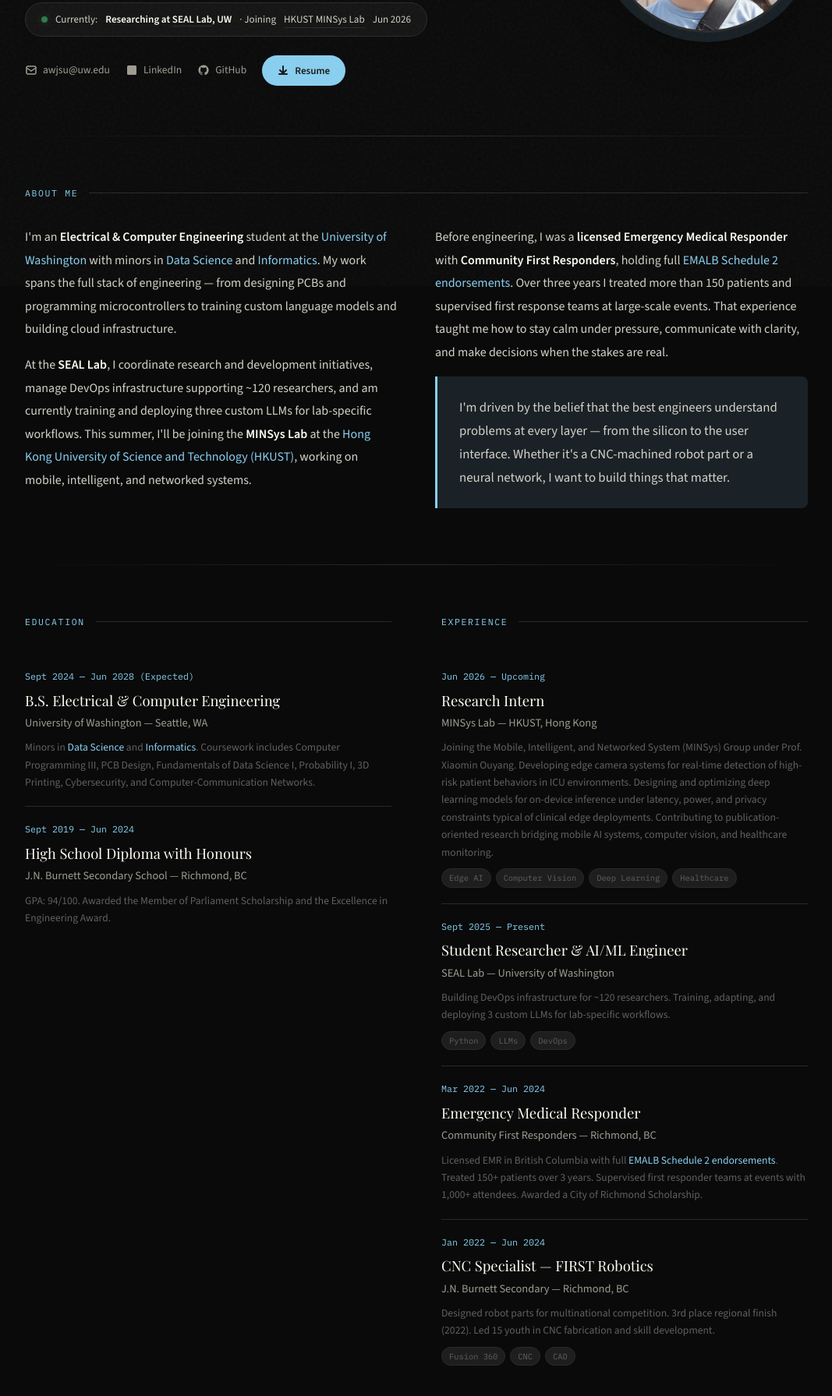
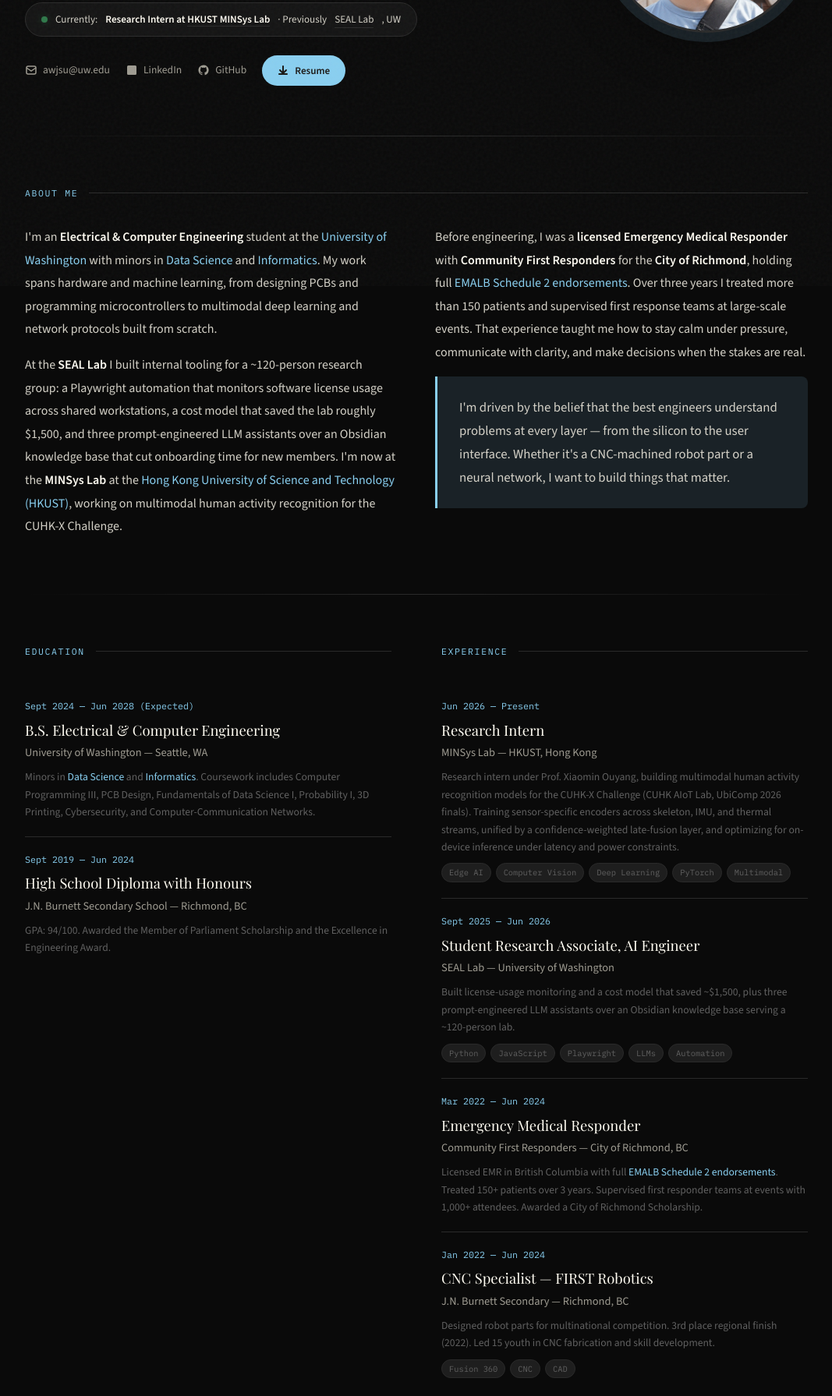
Before and after one commit to aaronsuu/aaronsuu.github.io, an Astro site: page / in a window 1280 px wide. Shown: the part 433-2224 px from the top of the page at 78% size, without its empty margins (106-1173 px from the left). Built offline with nearby package versions, Linux system fonts and the light colour scheme; Astro itself is replaced by a stand-in of ours; a web font is replaced by a local one.

Commit message:
julupdate

```diff
--- a/src/pages/index.astro
+++ b/src/pages/index.astro
@@ -8,7 +8,7 @@ import BaseLayout from '../layouts/BaseLayout.astro';
       <p class="greet">Hello, I'm</p>
       <h1>Aaron Su<br><span class="tw-wrap"><span id="tw"></span><span class="tw-cur"></span></span></h1>
       <p class="tag">Electrical &amp; computer engineering student at the <a href="https://www.ece.uw.edu/" target="_blank">University of Washington</a>. I design circuits, train models, and build things that bridge hardware and software.</p>
-      <div class="status"><span class="dot"></span> Currently: <strong>Researching at <a href="http://uwseal.com/" target="_blank" style="color:inherit;border-bottom:1px solid var(--border)">SEAL Lab</a>, UW</strong> · Joining <a href="https://xmouyang.github.io/" target="_blank" style="color:inherit;border-bottom:1px solid var(--border)">HKUST MINSys Lab</a> Jun 2026</div>
+      <div class="status"><span class="dot"></span> Currently: <strong>Research Intern at <a href="https://xmouyang.github.io/" target="_blank" style="color:inherit;border-bottom:1px solid var(--border)">HKUST MINSys Lab</a></strong> · Previously <a href="http://uwseal.com/" target="_blank" style="color:inherit;border-bottom:1px solid var(--border)">SEAL Lab</a>, UW</div>
       <div class="contacts">
         <a class="cl" href="mailto:awjsu@uw.edu"><svg width="16" height="16" fill="none" stroke="currentColor" stroke-width="1.5"><rect x="2" y="3" width="12" height="10" rx="2"/><path d="M2 5l6 4 6-4"/></svg> awjsu&#64;uw.edu</a>
         <a class="cl" href="https://linkedin.com/in/aaronsuuu/" target="_blank"><svg width="16" height="16" fill="currentColor"><path d="M2 3.5A1.5 1.5 0 0 1 3.5 2h9A1.5 1.5 0 0 1 14 3.5v9a1.5 1.5 0 0 1-1.5 1.5h-9A1.5 1.5 0 0 1 2 12.5v-9zM5.3 6.8v4.7h-1.6V6.8h1.6zm-.8-2.5a.93.93 0 1 1 0 1.86.93.93 0 0 1 0-1.86zM11.7 11.5h-1.6V9.2c0-.6-.2-1-.7-1-.4 0-.6.3-.7.5v2.8H7.1V6.8h1.5v.6c.2-.3.6-.7 1.4-.7 1 0 1.7.7 1.7 2.1v2.7z"/></svg> LinkedIn</a>
@@ -27,11 +27,11 @@ import BaseLayout from '../layouts/BaseLayout.astro';
     <div class="slabel">About Me</div>
     <div class="bio-grid">
       <div>
-        <p>I'm an <strong>Electrical &amp; Computer Engineering</strong> student at the <a href="https://www.ece.uw.edu/" target="_blank"><em>University of Washington</em></a> with minors in <a href="https://dataminor.uw.edu/" target="_blank"><em>Data Science</em></a> and <a href="https://ischool.uw.edu/" target="_blank"><em>Informatics</em></a>. My work spans the full stack of engineering — from designing PCBs and programming microcontrollers to training custom language models and building cloud infrastructure.</p>
-        <p>At the <a href="http://uwseal.com/" target="_blank"><strong>SEAL Lab</strong></a>, I coordinate research and development initiatives, manage DevOps infrastructure supporting ~120 researchers, and am currently training and deploying three custom LLMs for lab-specific workflows. This summer, I'll be joining the <a href="https://xmouyang.github.io/" target="_blank"><strong>MINSys Lab</strong></a> at the <a href="https://hkust.edu.hk/" target="_blank">Hong Kong University of Science and Technology (HKUST)</a>, working on mobile, intelligent, and networked systems.</p>
+        <p>I'm an <strong>Electrical &amp; Computer Engineering</strong> student at the <a href="https://www.ece.uw.edu/" target="_blank"><em>University of Washington</em></a> with minors in <a href="https://dataminor.uw.edu/" target="_blank"><em>Data Science</em></a> and <a href="https://ischool.uw.edu/" target="_blank"><em>Informatics</em></a>. My work spans hardware and machine learning, from designing PCBs and programming microcontrollers to multimodal deep learning and network protocols built from scratch.</p>
+        <p>At the <a href="http://uwseal.com/" target="_blank"><strong>SEAL Lab</strong></a> I built internal tooling for a ~120-person research group: a Playwright automation that monitors software license usage across shared workstations, a cost model that saved the lab roughly $1,500, and three prompt-engineered LLM assistants over an Obsidian knowledge base that cut onboarding time for new members. I'm now at the <a href="https://xmouyang.github.io/" target="_blank"><strong>MINSys Lab</strong></a> at the <a href="https://hkust.edu.hk/" target="_blank">Hong Kong University of Science and Technology (HKUST)</a>, working on multimodal human activity recognition for the CUHK-X Challenge.</p>
       </div>
       <div>
-        <p>Before engineering, I was a <strong>licensed Emergency Medical Responder</strong> with <strong>Community First Responders</strong>, holding full <a href="https://www2.gov.bc.ca/gov/content/health/about-bc-s-health-care-system/partners/colleges-boards-and-commissions/emergency-medical-assistants-licensing-board/licensing" target="_blank">EMALB Schedule 2 endorsements</a>. Over three years I treated more than 150 patients and supervised first response teams at large-scale events. That experience taught me how to stay calm under pressure, communicate with clarity, and make decisions when the stakes are real.</p>
+        <p>Before engineering, I was a <strong>licensed Emergency Medical Responder</strong> with <strong>Community First Responders</strong> for the <strong>City of Richmond</strong>, holding full <a href="https://www2.gov.bc.ca/gov/content/health/about-bc-s-health-care-system/partners/colleges-boards-and-commissions/emergency-medical-assistants-licensing-board/licensing" target="_blank">EMALB Schedule 2 endorsements</a>. Over three years I treated more than 150 patients and supervised first response teams at large-scale events. That experience taught me how to stay calm under pressure, communicate with clarity, and make decisions when the stakes are real.</p>
         <div class="bio-hl">I'm driven by the belief that the best engineers understand problems at every layer — from the silicon to the user interface. Whether it's a CNC-machined robot part or a neural network, I want to build things that matter.</div>
       </div>
     </div>
@@ -58,23 +58,23 @@ import BaseLayout from '../layouts/BaseLayout.astro';
     <div>
       <div class="slabel">Experience</div>
       <div class="ti">
-        <div class="ti-date">Jun 2026 — Upcoming</div>
+        <div class="ti-date">Jun 2026 — Present</div>
         <div class="ti-title">Research Intern</div>
         <div class="ti-sub"><a href="https://xmouyang.github.io/" target="_blank">MINSys Lab</a> — <a href="https://hkust.edu.hk/" target="_blank">HKUST</a>, Hong Kong</div>
-        <div class="ti-desc">Joining the Mobile, Intelligent, and Networked System (MINSys) Group under Prof. Xiaomin Ouyang. Developing edge camera systems for real-time detection of high-risk patient behaviors in ICU environments. Designing and optimizing deep learning models for on-device inference under latency, power, and privacy constraints typical of clinical edge deployments. Contributing to publication-oriented research bridging mobile AI systems, computer vision, and healthcare monitoring.</div>
-        <div class="ti-badges"><span class="badge">Edge AI</span><span class="badge">Computer Vision</span><span class="badge">Deep Learning</span><span class="badge">Healthcare</span></div>
+        <div class="ti-desc">Research intern under Prof. Xiaomin Ouyang, building multimodal human activity recognition models for the CUHK-X Challenge (CUHK AIoT Lab, UbiComp 2026 finals). Training sensor-specific encoders across skeleton, IMU, and thermal streams, unified by a confidence-weighted late-fusion layer, and optimizing for on-device inference under latency and power constraints.</div>
+        <div class="ti-badges"><span class="badge">Edge AI</span><span class="badge">Computer Vision</span><span class="badge">Deep Learning</span><span class="badge">PyTorch</span><span class="badge">Multimodal</span></div>
       </div>
       <div class="ti">
-        <div class="ti-date">Sept 2025 — Present</div>
-        <div class="ti-title">Student Researcher &amp; AI/ML Engineer</div>
+        <div class="ti-date">Sept 2025 — Jun 2026</div>
+        <div class="ti-title">Student Research Associate, AI Engineer</div>
         <div class="ti-sub"><a href="http://uwseal.com/" target="_blank">SEAL Lab</a> — University of Washington</div>
-        <div class="ti-desc">Building DevOps infrastructure for ~120 researchers. Training, adapting, and deploying 3 custom LLMs for lab-specific workflows.</div>
-        <div class="ti-badges"><span class="badge">Python</span><span class="badge">LLMs</span><span class="badge">DevOps</span></div>
+        <div class="ti-desc">Built license-usage monitoring and a cost model that saved ~$1,500, plus three prompt-engineered LLM assistants over an Obsidian knowledge base serving a ~120-person lab.</div>
+        <div class="ti-badges"><span class="badge">Python</span><span class="badge">JavaScript</span><span class="badge">Playwright</span><span class="badge">LLMs</span><span class="badge">Automation</span></div>
       </div>
       <div class="ti">
         <div class="ti-date">Mar 2022 — Jun 2024</div>
         <div class="ti-title">Emergency Medical Responder</div>
-        <div class="ti-sub">Community First Responders — Richmond, BC</div>
+        <div class="ti-sub">Community First Responders — City of Richmond, BC</div>
         <div class="ti-desc">Licensed EMR in British Columbia with full <a href="https://www2.gov.bc.ca/gov/content/health/about-bc-s-health-care-system/partners/colleges-boards-and-commissions/emergency-medical-assistants-licensing-board/licensing" target="_blank">EMALB Schedule 2 endorsements</a>. Treated 150+ patients over 3 years. Supervised first responder teams at events with 1,000+ attendees. Awarded a City of Richmond Scholarship.</div>
       </div>
       <div class="ti">
@@ -120,7 +120,7 @@ import BaseLayout from '../layouts/BaseLayout.astro';
   <section class="skills mx" style="padding-top:64px;">
     <div class="slabel">Technologies &amp; Skills</div>
     <div class="sk-grid">
-      <span class="sk">Python</span><span class="sk">Java</span><span class="sk">R</span><span class="sk">MATLAB</span><span class="sk">Fusion 360</span><span class="sk">AutoCAD</span><span class="sk">KiCAD</span><span class="sk">MultiSIM</span><span class="sk">PCB Design</span><span class="sk">OOP</span><span class="sk">Microsoft Office</span><span class="sk">Adobe Creative Suite</span><span class="sk">Machine Learning</span><span class="sk">DevOps</span><span class="sk">LLMs</span><span class="sk">CNC Fabrication</span><span class="sk">3D Printing</span><span class="sk">ESP32</span>
+      <span class="sk">Python</span><span class="sk">Java</span><span class="sk">R</span><span class="sk">MATLAB</span><span class="sk">PyTorch</span><span class="sk">NumPy</span><span class="sk">Machine Learning</span><span class="sk">LLMs</span><span class="sk">Playwright</span><span class="sk">Git</span><span class="sk">Fusion 360</span><span class="sk">AutoCAD</span><span class="sk">KiCAD</span><span class="sk">MultiSIM</span><span class="sk">PCB Design</span><span class="sk">ESP32</span><span class="sk">CNC Fabrication</span><span class="sk">3D Printing</span><span class="sk">Adobe Creative Suite</span>
     </div>
   </section>
 
```
